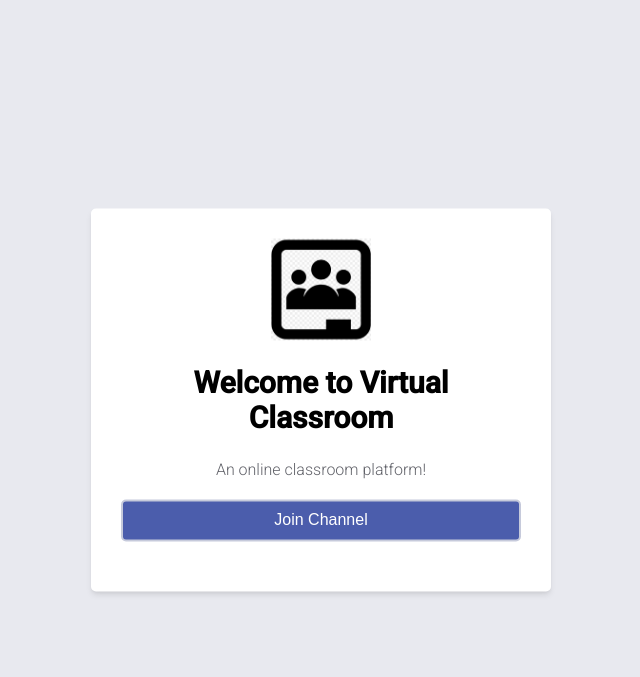
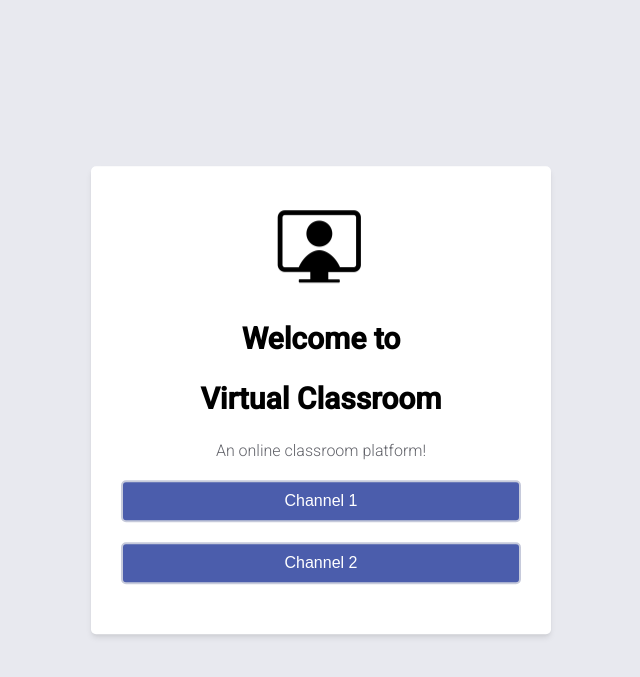
Before and after one commit to Grumpy-Frog/Virtual-Classroom, a Django app: template communication_channel/templates/communication_channel/lobby.html in a window 1280 px wide. Shown: the top 677 px of the page, without its empty margins (319-959 px from the left). Run offline with Django 3.2, Linux system fonts and the light colour scheme; the template is opened without the code that fills it, so the values that code supplies are empty; some libraries are stand-ins or nearby versions.

Commit message:
Frontend stuffs

```diff
--- a/communication_channel/templates/communication_channel/lobby.html
+++ b/communication_channel/templates/communication_channel/lobby.html
@@ -6,10 +6,11 @@
 
     <section id="form-container">
 
-        <img id="logo" src="{% static 'images/chat-icon.png' %}"/>
+        <img id="logo" src="{% static 'images/chat-icon-2.png' %}"/>
 
         <div id="welcome-message">
-            <h1>Welcome to Virtual Classroom</h1>
+            <h1>Welcome to</h1>
+            <h1>Virtual Classroom</h1>
             <p>An online classroom platform!</p>
         </div>
 
@@ -21,7 +22,19 @@
                 </div>
 
                 <div class="form-field">
-                    <button onclick="handleSubmit()" type="button">Join Channel</button>
+                    <button onclick="handleSubmit()" type="button">Channel 1</button>
+                </div>
+            </div>
+        </form>
+        <form id="form">
+            <div class="field-wrapper">
+
+                <div class="form-field">
+                    <input type="hidden" name="room" placeholder="Enter room name..."  style="text-transform:uppercase"/>
+                </div>
+
+                <div class="form-field">
+                    <button onclick="handleSubmit()" type="button">Channel 2</button>
                 </div>
             </div>
         </form>
--- a/communication_channel/templates/communication_channel/main.html
+++ b/communication_channel/templates/communication_channel/main.html
@@ -4,7 +4,7 @@
 <head>
     <meta charset='utf-8'>
     <meta http-equiv='X-UA-Compatible' content='IE=edge'>
-    <title>MyChat</title>
+    <title>Communication Channel</title>
     <meta name='viewport' content='width=device-width, initial-scale=1'>
     <link rel='stylesheet' type='text/css' media='screen' href="{% static 'styles/main.css' %}">
     <script src="{% static 'js/main.js' %}"></script>
--- a/communication_channel/templates/communication_channel/room.html
+++ b/communication_channel/templates/communication_channel/room.html
@@ -19,7 +19,7 @@
         </div>
 
         <div class="icon-wrapper">
-            <img class="control-icon" id="leave-btn" src="{% static 'images/leave.svg' %}" />
+            <img class="control-icon" id="leave-btn" src="{% static 'images/leave2.svg' %}" />
         </div>
     </section>
 </main>
--- a/communication_channel/views.py
+++ b/communication_channel/views.py
@@ -17,8 +17,8 @@ def lobby(request):
 def room(request):
     return render(request, 'communication_channel/room.html')
 
+
 def getRoomName(request):
-
     room_name = 'CSE-4500'
 
     return JsonResponse({'room_name': room_name}, safe=False)
@@ -61,7 +61,7 @@ def createMember(request):
     member, created = RoomMember.objects.get_or_create(
         name=name,
         uid=uid,
-        room_name= data['room_name']
+        room_name=data['room_name']
     )
 
     return JsonResponse({'name': name}, safe=False)
--- a/static/styles/main.css
+++ b/static/styles/main.css
@@ -128,7 +128,7 @@ body{
     top: 10px;
     left: 10px;
     z-index: 9999;
-    background-color: rgba(0,0,0,0.3);
+    background-color: rgba(0,0,0,0.5);
     width: fit-content;
     padding: 10px;
     border-radius: 5px;
@@ -162,10 +162,10 @@ body{
     background-color: #fff;
     cursor: pointer;
     padding: 10px;
-    border-radius: 5px;
+    border-radius: 45px;
 
 }
 
 #leave-btn{
-    background-color: rgb(255, 80, 80, 1);
+    background-color: rgb(255,255, 255, 1);
 }
```
Also changed, not shown: db.sqlite3, static/images/chat-icon-2.png (added), static/images/leave2.svg (added).
